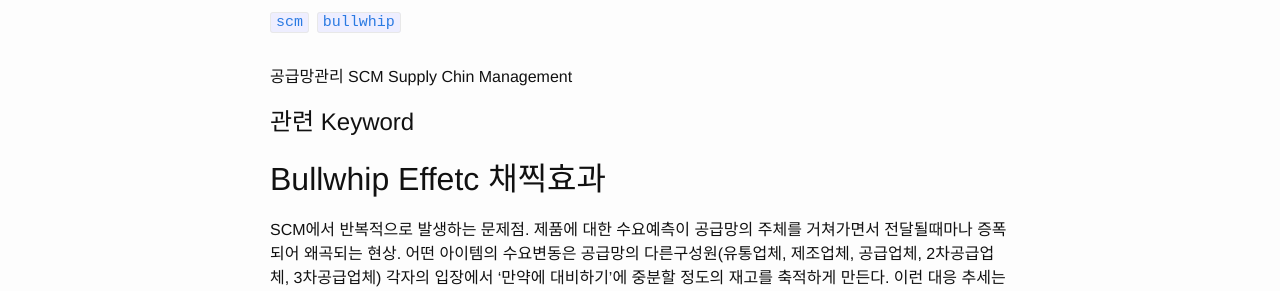
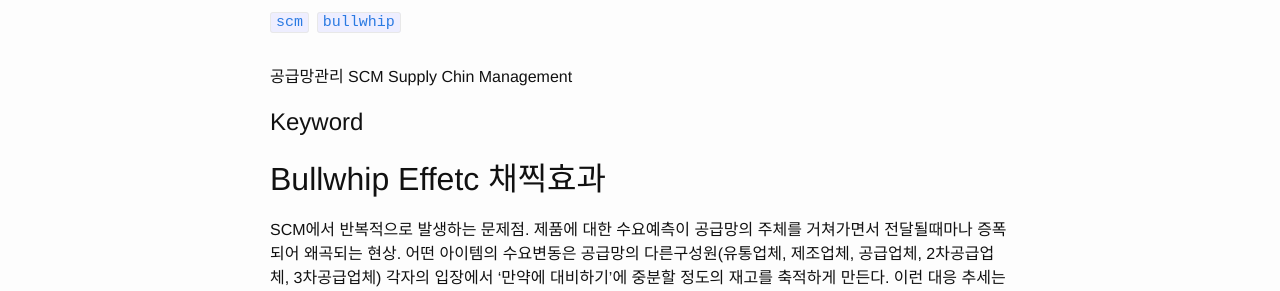
Before and after one commit to JisunShin/jisunshin.github.io, a Jekyll site: the page built from _posts/2019-05-03-공급체인망관리.markdown, in a window 1280 px wide. Shown: the part 174-465 px from the top of the page. Built offline with Jekyll 4.4.1, drawn with Linux system fonts in a browser that asks for light colours.

Commit message:
Update 2019-05-03-공급체인망관리.markdown

```diff
--- a/_posts/2019-05-03-공급체인망관리.markdown
+++ b/_posts/2019-05-03-공급체인망관리.markdown
@@ -7,7 +7,7 @@ tags: [scm, bullwhip]
 
 공급망관리 SCM Supply Chin Management
 
-# 관련 Keyword
+# Keyword
 ## Bullwhip Effetc 채찍효과
 SCM에서 반복적으로 발생하는 문제점. 제품에 대한 수요예측이 공급망의 주체를 거쳐가면서 전달될때마나 증폭되어 왜곡되는 현상.
 어떤 아이템의 수요변동은 공급망의 다른구성원(유통업체, 제조업체, 공급업체, 2차공급업체, 3차공급업체) 각자의 입장에서 '만약에 대비하기'에 중분할 정도의 재고를 축적하게 만든다.
```
